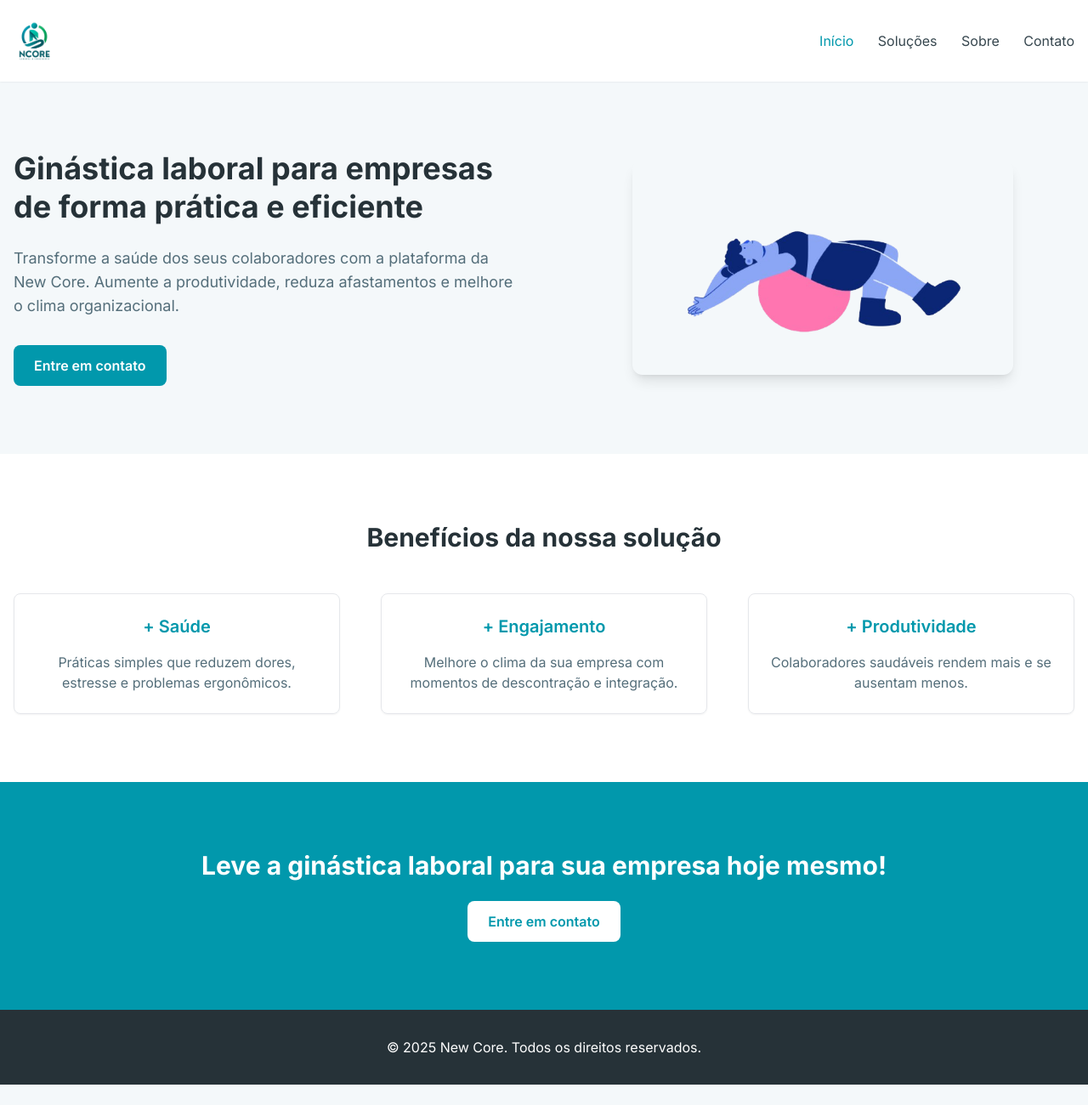
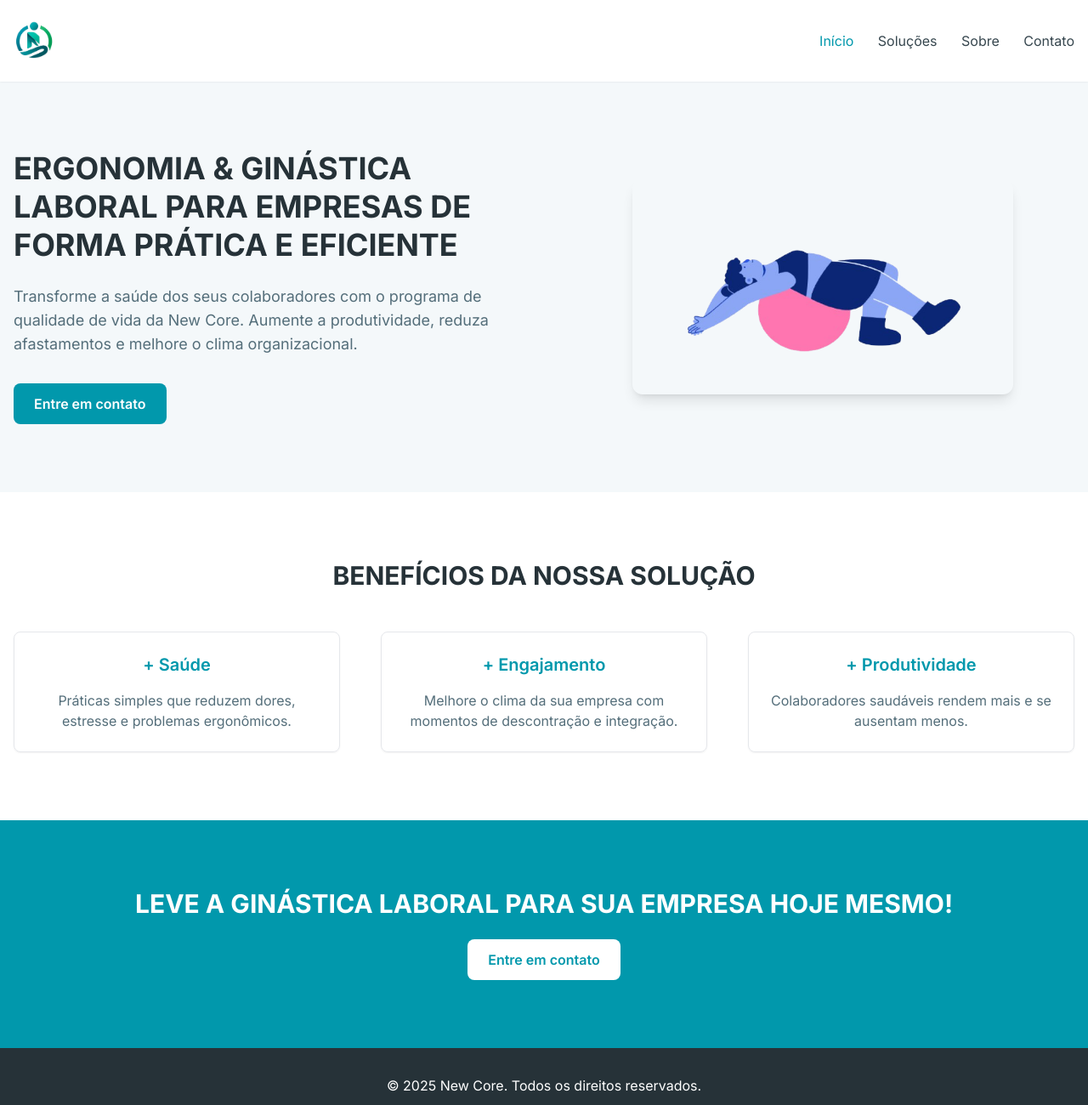
Before and after one commit to ssgobin/ncorelaboral-web, a plain HTML site: page index.html in a window 1280 px wide. Shown: the whole page at 85% size. Before the commit the page ends 1276 px from the top, so only its background shows below. Drawn offline with nearby package versions, Linux system fonts and the light colour scheme.

Commit message:
Alterações visuais e adição da nova logo no cabeçalho

```diff
--- a/index.html
+++ b/index.html
@@ -19,7 +19,7 @@
     <div class="max-w-7xl mx-auto px-4 py-6 flex items-center justify-between">
       <!-- Logo da empresa -->
       <a href="index.html">
-        <img src="img/logo.png" alt="Logo New Core" class="h-12">
+        <img src="img/logo-wsubandwbg.png" alt="Logo New Core" class="h-12">
       </a>
       <nav class="space-x-6 block">
         <a href="index.html" class="text-[#0198AC] hover:text-[#0198AC] font-medium">Início</a>
@@ -33,8 +33,8 @@
     <!-- Hero Section -->
     <section class="max-w-7xl mx-auto px-4 py-20 grid md:grid-cols-2 items-center gap-16">
       <div>
-        <h2 class="text-4xl font-bold text-[#263238] leading-tight mb-6">Ginástica laboral para empresas de forma prática e eficiente</h2>
-        <p class="text-[#546E7A] text-lg mb-8">Transforme a saúde dos seus colaboradores com a plataforma da New Core. Aumente a produtividade, reduza afastamentos e melhore o clima organizacional.</p>
+        <h2 class="text-4xl font-bold text-[#263238] leading-tight mb-6">ERGONOMIA & GINÁSTICA LABORAL PARA EMPRESAS DE FORMA PRÁTICA E EFICIENTE</h2>
+        <p class="text-[#546E7A] text-lg mb-8">Transforme a saúde dos seus colaboradores com o programa de qualidade de vida da New Core. Aumente a produtividade, reduza afastamentos e melhore o clima organizacional. </p>
         <a href="contato.html"><button class="bg-[#0198AC] text-white px-6 py-3 rounded-lg font-semibold hover:bg-[#1565C0] transition duration-200">Entre em contato</button></a>
       </div>
       <div class="flex justify-center">
@@ -45,7 +45,7 @@
     <!-- Benefits Section -->
     <section class="bg-white py-20">
       <div class="max-w-7xl mx-auto px-4 text-center">
-        <h3 class="text-3xl font-bold text-[#263238] mb-12">Benefícios da nossa solução</h3>
+        <h3 class="text-3xl font-bold text-[#263238] mb-12">BENEFÍCIOS DA NOSSA SOLUÇÃO</h3>
         <div class="grid md:grid-cols-3 gap-12">
           <div class="p-6 border rounded-lg shadow-sm">
             <h4 class="text-xl font-semibold text-[#0198AC] mb-4">+ Saúde</h4>
@@ -66,7 +66,7 @@
     <!-- Call to Action -->
     <section class="bg-[#0198AC] py-20 text-white">
       <div class="max-w-7xl mx-auto px-4 text-center">
-        <h4 class="text-3xl font-bold mb-6">Leve a ginástica laboral para sua empresa hoje mesmo!</h4>
+        <h4 class="text-3xl font-bold mb-6">LEVE A GINÁSTICA LABORAL PARA SUA EMPRESA HOJE MESMO!</h4>
         <a href="contato.html"><button class="bg-[#FFFFFF] text-[#0198AC] hover:text-white px-6 py-3 rounded-lg font-semibold hover:bg-[#1565C0] transition duration-200">Entre em contato</button></a>
       </div>
     </section>
```
Also changed, not shown: contato.html (+1 -1 lines), sobre.html (+1 -1 lines), solucoes.html (+1 -1 lines), img/logo-wsubandwbg.png (added).
